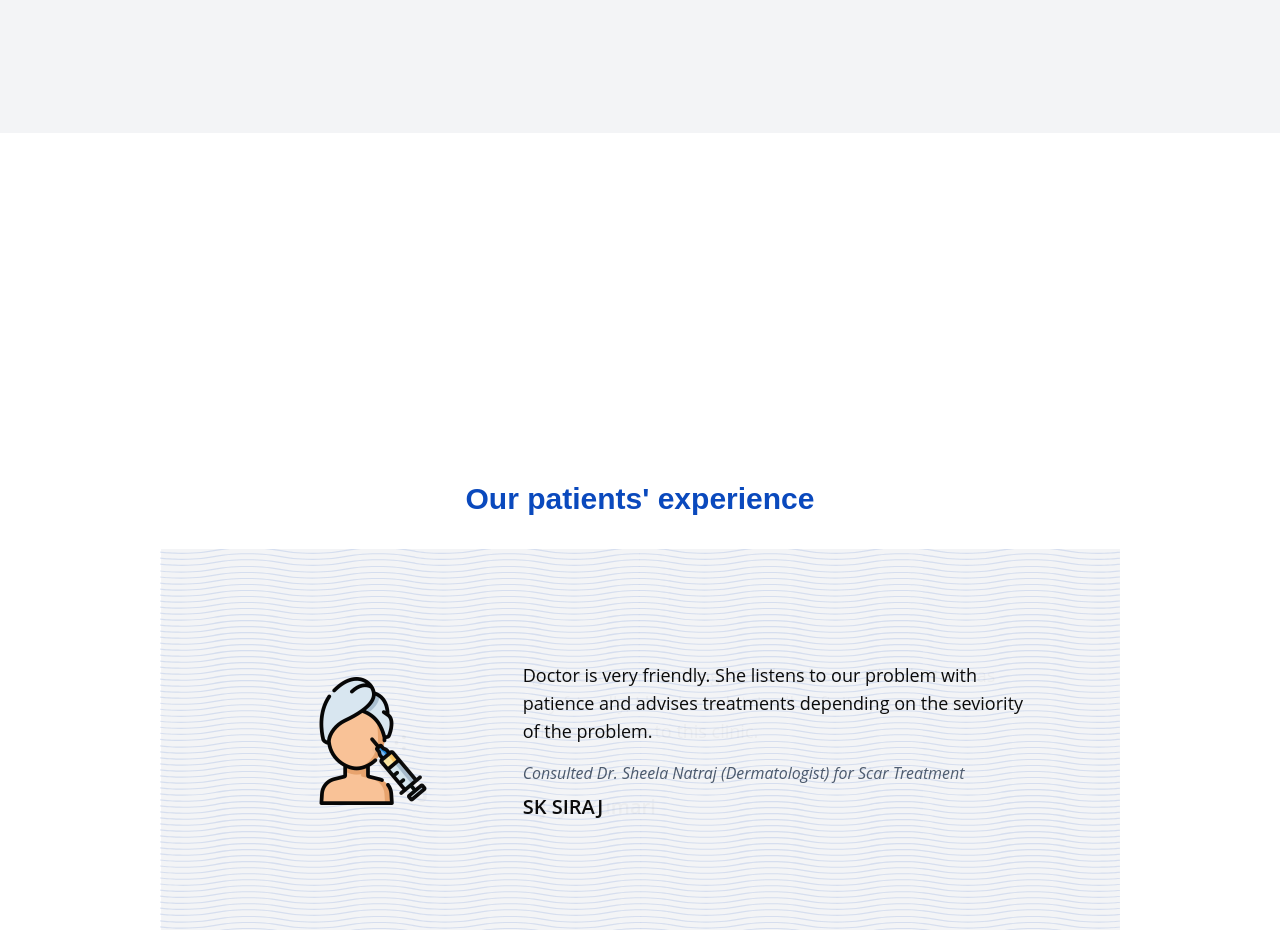
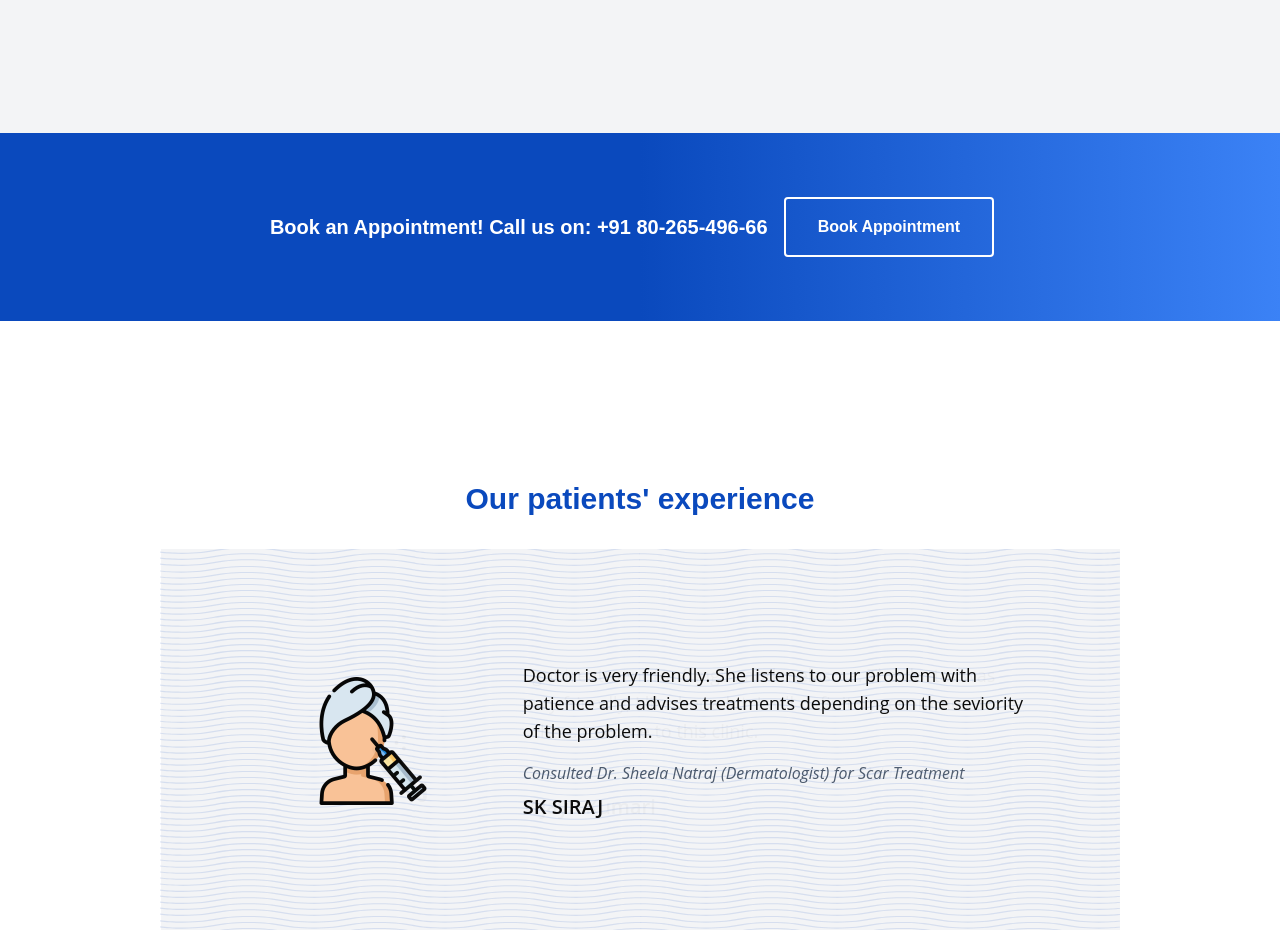
Before and after one commit to mohansky/sapphireclinic, a Next.js app: page / in a window 1280 px wide. Shown: the part 2600-3530 px from the top of the page. Built offline with nearby package versions, Linux system fonts and the light colour scheme; some icons are missing.

Commit message:
Add files via upload

```diff
--- a/components/display/cta.js
+++ b/components/display/cta.js
@@ -3,7 +3,7 @@ import Modal from "./modal";
 export default function CTA() {
   return (
     <>
-      <section className="relative bg-blue-teal-gradient px-4 sm:px-8 lg:px-16 xl:px-40 2xl:px-64 py-12 text-center md:text-left">
+      <section className="relative bg-gradient-to-r from-scblue via-scblue to-blue-500 px-4 sm:px-8 lg:px-16 xl:px-40 2xl:px-64 py-12 text-center md:text-left">
         <div className="md:flex md:items-center md:justify-center">
           <h2 className="text-xl font-bold text-white">
             Book an Appointment! <br className="block md:hidden" />
```
